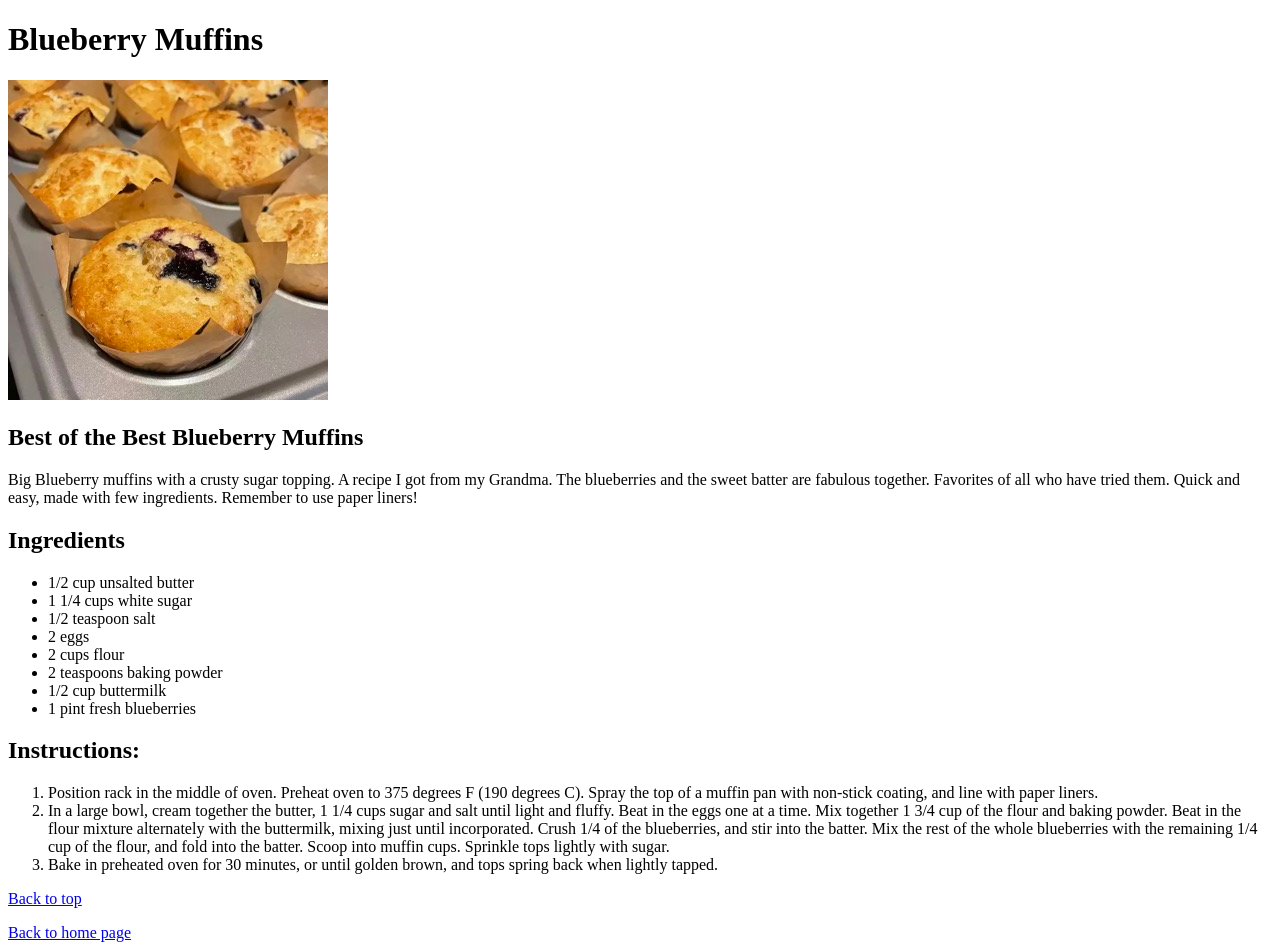
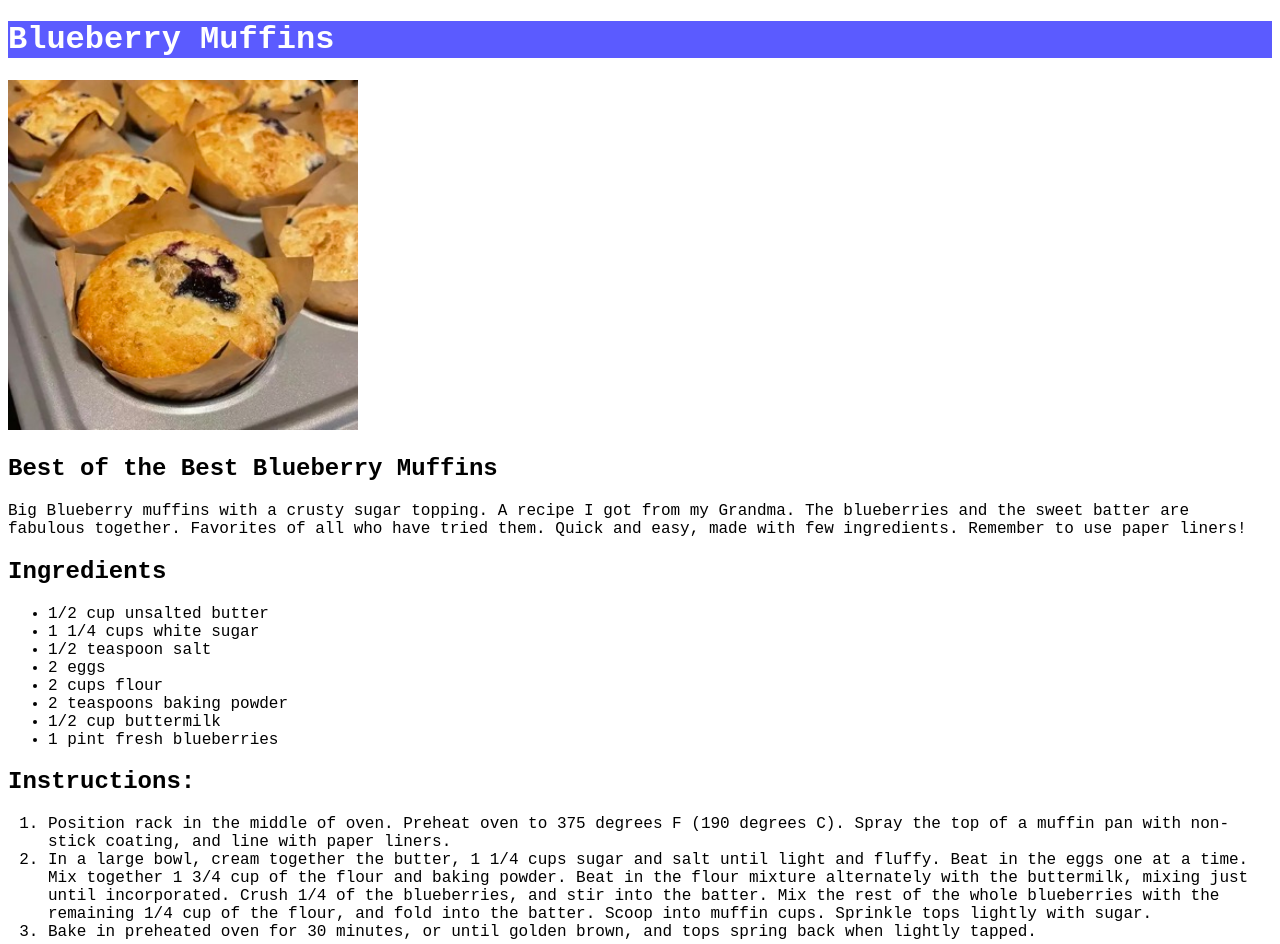
Before and after one commit to tmhetz/odin-recipes, a plain HTML site: page recipes/blueberry-muffins.html in a window 1280 px wide. Shown: the top 944 px of the page. Drawn offline with Linux system fonts and the light colour scheme.

Commit message:
Update the css for the recipes pages

```diff
--- a/recipes/blueberry-muffins.html
+++ b/recipes/blueberry-muffins.html
@@ -2,10 +2,11 @@
 <html lang="en">
     <head>
         <meta charset="UTF-8">
+        <link rel="stylesheet" href="../styles.css">
         <title>Blueberry Muffins</title>
     </head>
     <body>
-        <h1 id="header">Blueberry Muffins</h1>
+        <h1 id="header" class="blue">Blueberry Muffins</h1>
         <img src ="../img/muffin-image.jpeg" alt="Blueberry muffins still sitting in their baking pan">
         <h2>Best of the Best Blueberry Muffins</h2>
         <p>Big Blueberry muffins with a crusty sugar topping. A recipe I got from my Grandma. The blueberries and the sweet batter are fabulous together. Favorites of all who have tried them. Quick and easy, made with few ingredients. Remember to use paper liners!</p>
--- a/styles.css
+++ b/styles.css
@@ -0,0 +1,22 @@
+* {
+    font-family: "Courier New", sans-serif;
+}
+
+h1 {
+    background-color: black;
+    color: white;
+}
+
+.blue{
+    background-color: #0000ffa4;
+}
+
+.yellow {
+    background-color: yellow;
+    color: black;
+}
+
+img {
+    width: 350px;
+    height: auto;
+}
```
Also changed, not shown: recipes/black-beans.html (+1 -0 lines), recipes/scrambled-eggs.html (+3 -2 lines).
